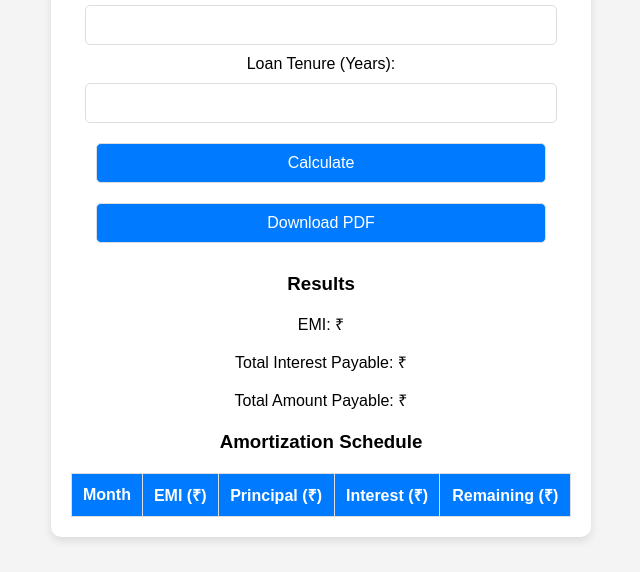
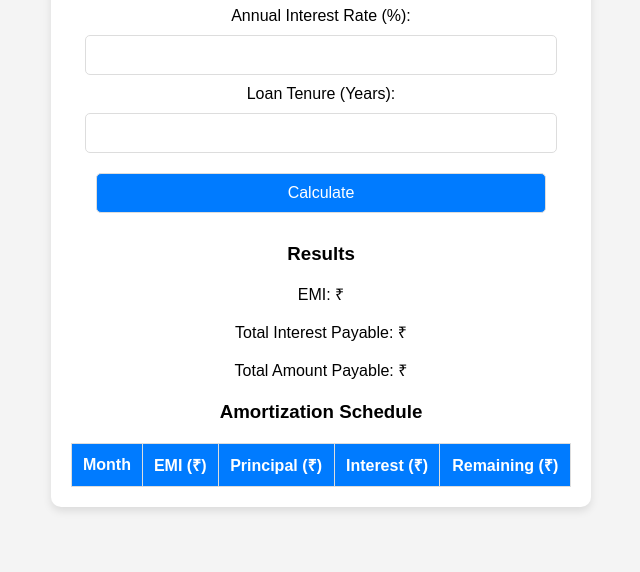
Before and after one commit to Diptenusarkar/Loan-EMI-Calculator-Web, a plain HTML site: page index.html in a window 1280 px wide. Shown: the part 228-800 px from the top of the page, without its empty margins (319-959 px from the left). Drawn offline with nearby package versions, Linux system fonts and the light colour scheme.

Commit message:
Update index.html

```diff
--- a/index.html
+++ b/index.html
@@ -4,7 +4,6 @@
     <meta charset="UTF-8">
     <meta name="viewport" content="width=device-width, initial-scale=1.0">
     <title>Loan EMI Calculator</title>
-    <script src="https://cdnjs.cloudflare.com/ajax/libs/jspdf/2.5.1/jspdf.umd.min.js"></script>
     <style>
         body {
             font-family: 'Poppins', sans-serif;
@@ -69,7 +68,6 @@
         <label>Annual Interest Rate (%): <input type="number" id="interest" required></label><br>
         <label>Loan Tenure (Years): <input type="number" id="tenure" required></label><br>
         <button onclick="calculateEMI()">Calculate</button>
-        <button onclick="downloadPDF()">Download PDF</button>
         <div class="results">
             <h3>Results</h3>
             <p>EMI: ₹<span id="emi"></span></p>
@@ -154,24 +152,6 @@
                 scheduleBody.innerHTML += row;
             }
         }
-
-        function downloadPDF() {
-            const { jsPDF } = window.jspdf;
-            let doc = new jsPDF();
-            doc.text("Loan EMI Calculation Report", 20, 10);
-            doc.text(`EMI: ₹${document.getElementById("emi").textContent}`, 20, 20);
-            doc.text(`Total Interest: ₹${document.getElementById("totalInterest").textContent}`, 20, 30);
-            doc.text(`Total Payment: ₹${document.getElementById("totalPayment").textContent}`, 20, 40);
-
-            let rows = [];
-            document.querySelectorAll("#scheduleBody tr").forEach(row => {
-                let cols = row.querySelectorAll("td");
-                rows.push([cols[0].textContent, cols[1].textContent, cols[2].textContent, cols[3].textContent, cols[4].textContent]);
-            });
-
-            doc.autoTable({ head: [["Month", "EMI", "Principal", "Interest", "Remaining"]], body: rows, startY: 50 });
-            doc.save("Loan_EMI_Report.pdf");
-        }
     </script>
 </body>
 </html>
```
